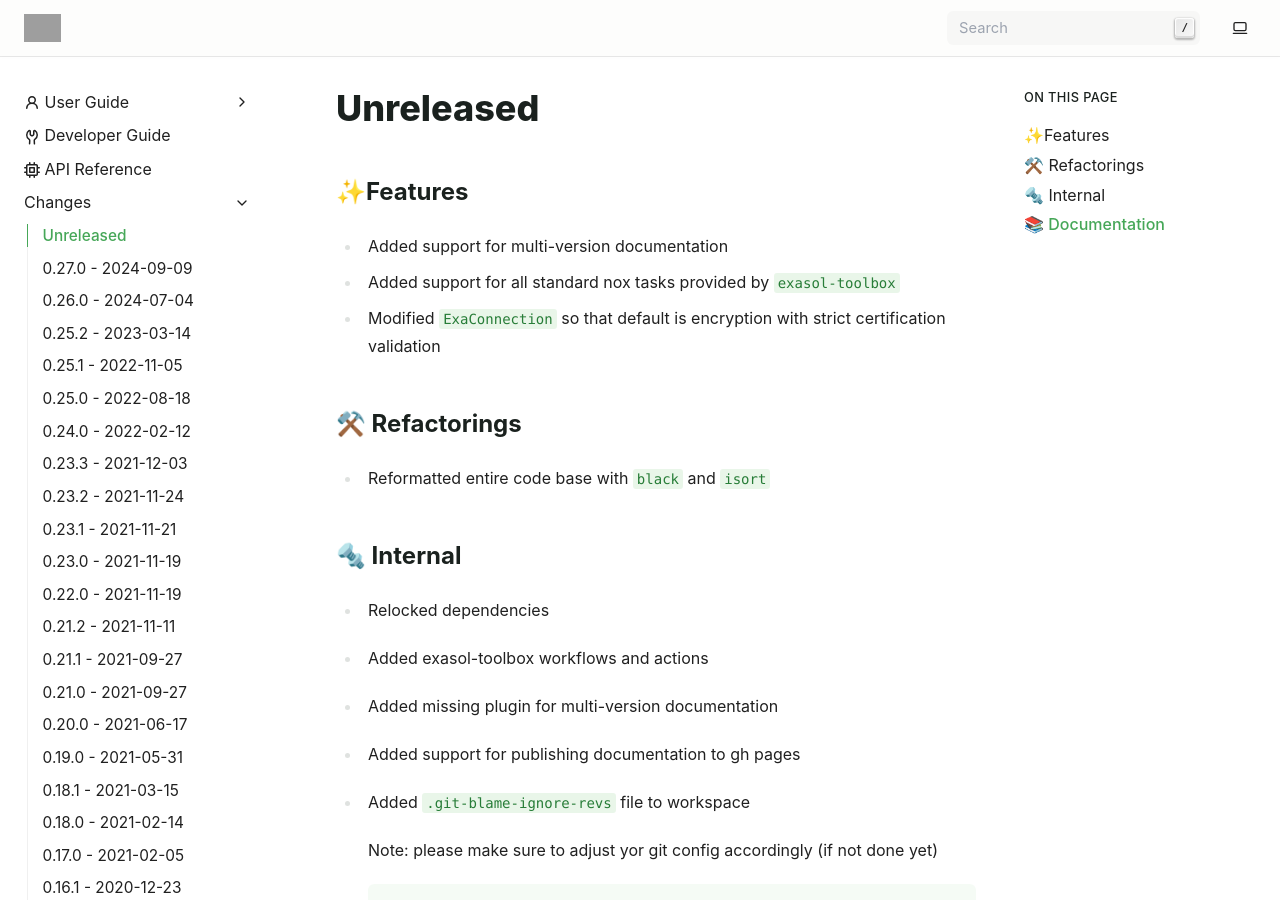
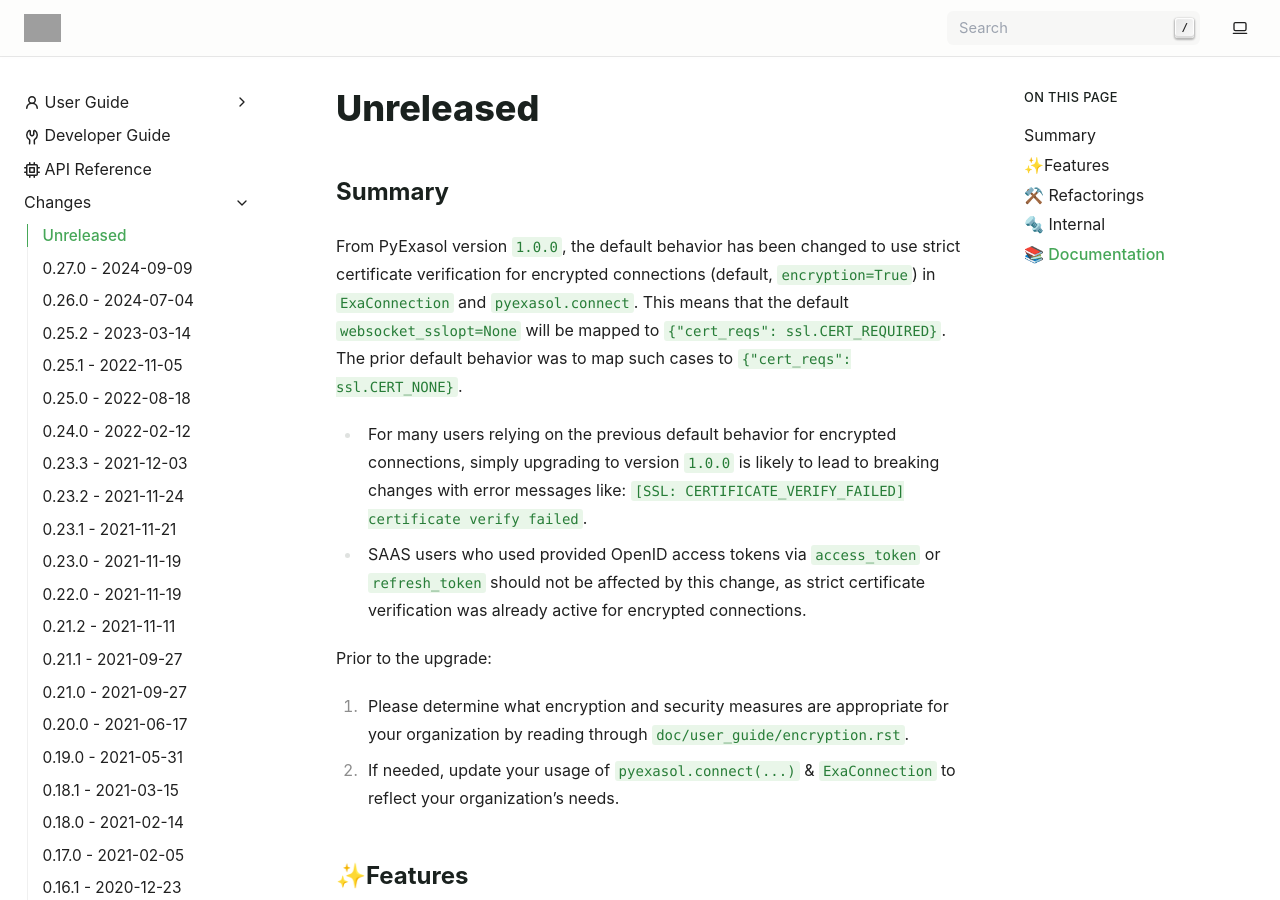
Before and after one commit to exasol/pyexasol, a Sphinx documentation site: the page built from doc/changes/unreleased.md, in a window 1280 px wide and 900 px high. Built offline with Sphinx 7.4.7, drawn with Linux system fonts in a browser that asks for light colours; pages that are not in the unit, such as notebooks, are missing from menus; some of the changed text lies outside the part shown; grey boxes are pictures that could not be loaded.

Commit message:
Add summary in unreleased and warning of change to ExaConnection

```diff
--- a/doc/changes/unreleased.md
+++ b/doc/changes/unreleased.md
@@ -1,10 +1,31 @@
 # Unreleased
+
+## Summary
+
+From PyExasol version ``1.0.0``, the default behavior has been changed to use strict
+certificate verification for encrypted connections (default, ``encryption=True``) in
+``ExaConnection`` and ``pyexasol.connect``. This means that the default
+``websocket_sslopt=None`` will be mapped to ``{"cert_reqs": ssl.CERT_REQUIRED}``.
+The prior default behavior was to map such cases to ``{"cert_reqs": ssl.CERT_NONE}``.
+
+* For many users relying on the previous default behavior for encrypted connections,
+simply upgrading to version ``1.0.0`` is likely to lead to breaking changes with error
+messages like: ``[SSL: CERTIFICATE_VERIFY_FAILED] certificate verify failed``.
+* SAAS users who used provided OpenID access tokens via ``access_token`` or
+``refresh_token`` should not be affected by this change, as strict certificate
+verification was already active for encrypted connections.
+
+Prior to the upgrade:
+1. Please determine what encryption and security measures are appropriate for your
+organization by reading through ``doc/user_guide/encryption.rst``.
+2. If needed, update your usage of ``pyexasol.connect(...)`` & ``ExaConnection`` to
+reflect your organization's needs.
 
 ## ✨Features
 
 * Added support for multi-version documentation
 * Added support for all standard nox tasks provided by `exasol-toolbox`
-* Modified `ExaConnection` so that default is encryption with strict certification validation
+* Modified `ExaConnection` so that default is encryption with strict certification verification
 
 ## ⚒️ Refactorings
 
```
Also changed, not shown: 1 other file.
